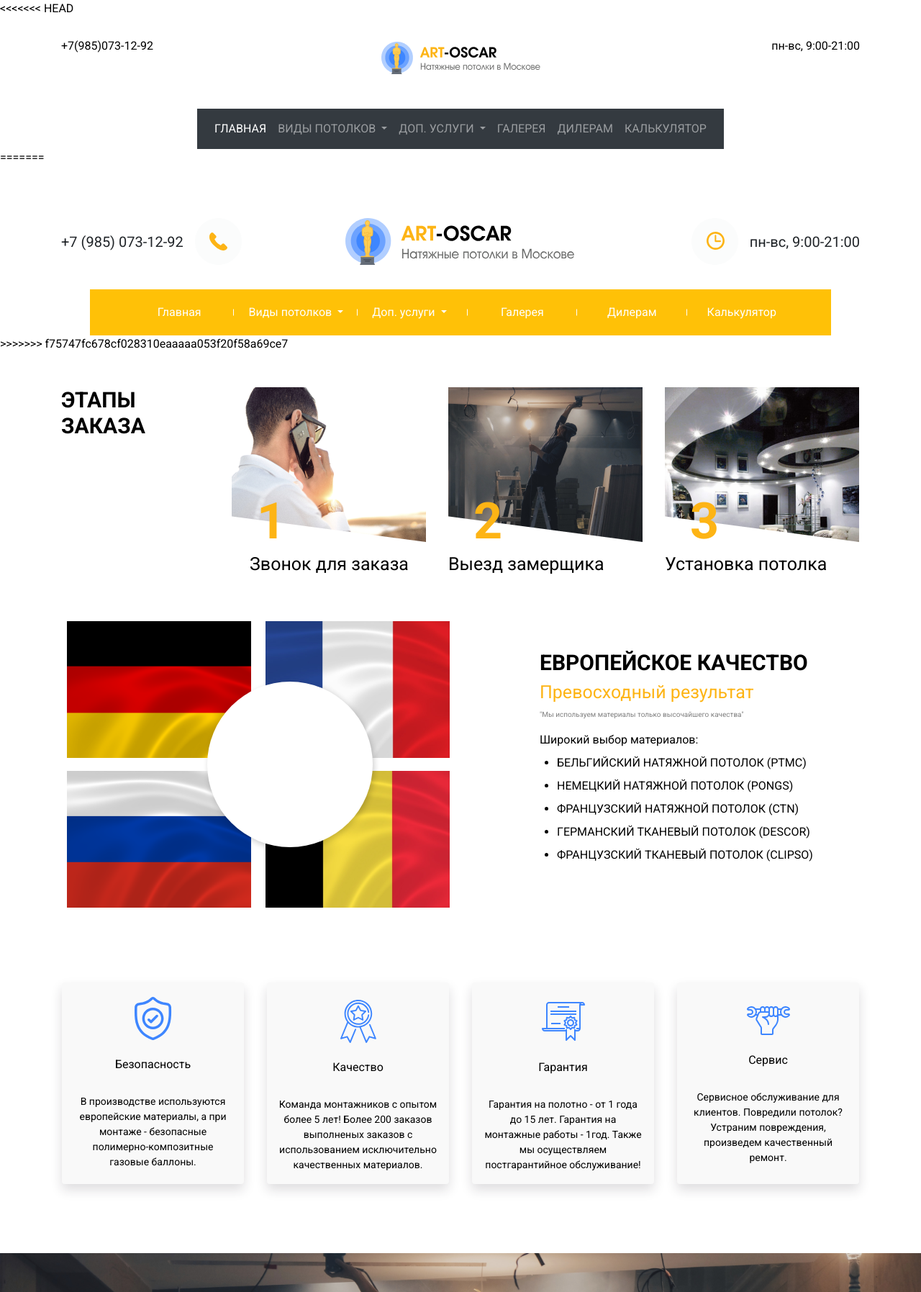
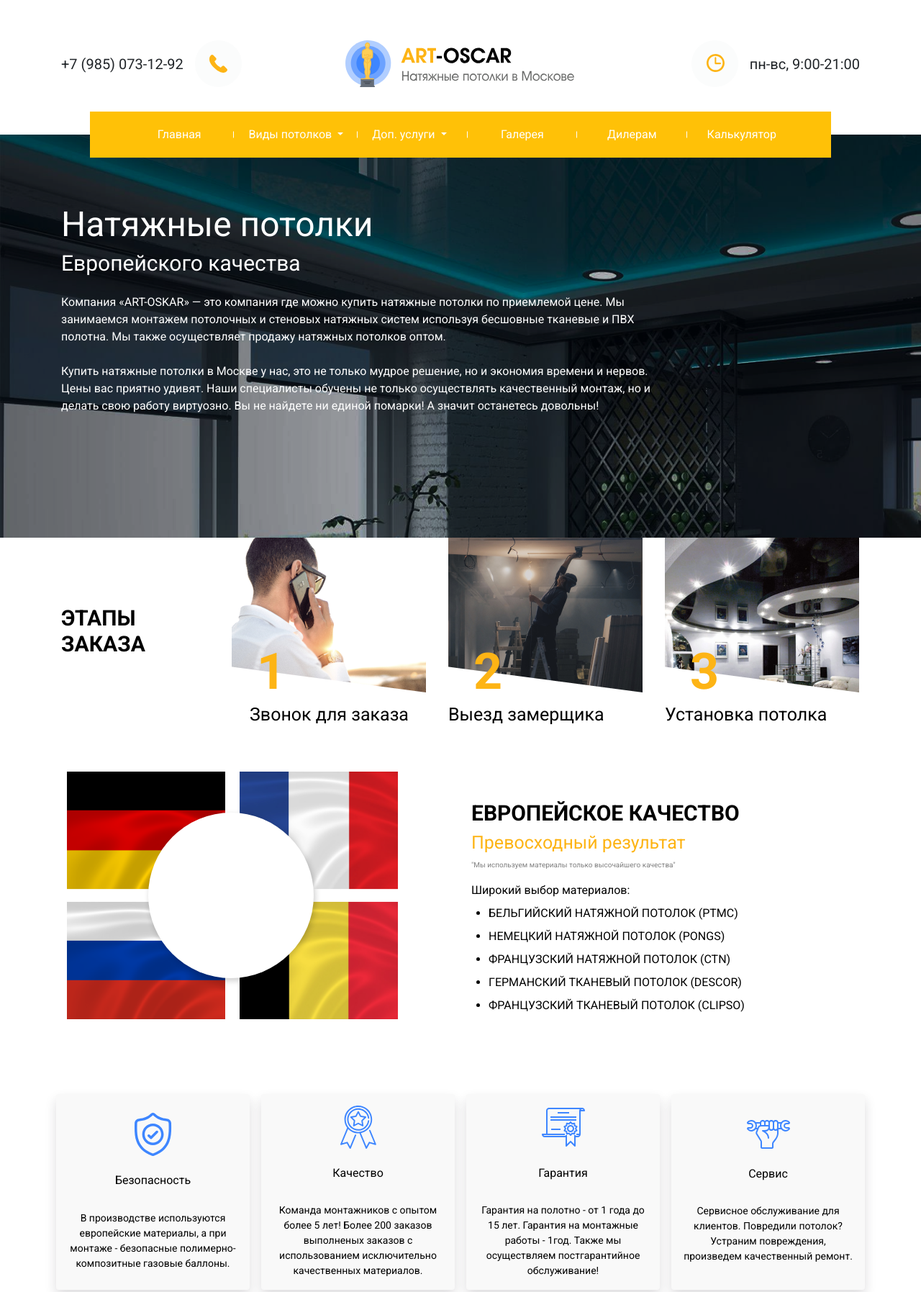
Before and after one commit to KHOnKOgaB/potolki, a website: page src/index.html in a window 1280 px wide. Shown: the top 1795 px of the page at 72% size. Drawn offline with nearby package versions, Linux system fonts and the light colour scheme; files that its build step writes are made by us from their sources; files whose address does not match are found by name.

Commit message:
main page complete

```diff
--- a/src/components/banner.html
+++ b/src/components/banner.html
@@ -1,4 +1,15 @@
 <section class="banner">
+  <div class="container pt-5">
+    <div class="row">
+      <div class="col-9">
+        <h1 class="text-white mt-5">Натяжные потолки</h1>
+        <h2 class="text-white mt-2">Европейского качества</h2>
+        <p class="text-white my-4">Компания «ART-OSKAR» — это компания где можно купить натяжные потолки по приемлемой цене. Мы занимаемся монтажем потолочных и стеновых натяжных систем используя бесшовные тканевые и ПВХ полотна. Мы также осуществляет продажу натяжных потолков оптом. </p>
+        <p class="text-white">Купить натяжные потолки в Москве у нас, это не только мудрое решение, но и экономия времени и нервов. Цены вас приятно удивят. Наши специалисты обучены не только осуществлять качественный монтаж, но и делать свою работу виртуозно. Вы не найдете ни единой помарки! А значит останетесь довольны!</p>
+      </div>
+      <div class="col-3">
 
-
-</section>
+      </div>
+    </div>
+  </div>
+  </section>
--- a/src/components/header.html
+++ b/src/components/header.html
@@ -1,55 +1,4 @@
-<<<<<<< HEAD
-<header>
-  <div class="container">
-    <div class="row d-flex align-items-center justify-content-between">
-      <div class="col --primary"><a>+7(985)073-12-92</a></div>
-      <div class="col text-center"><img src="../img/logo.png" alt=""></div>
-      <div class="col --primary text-right">пн-вс, 9:00-21:00</div>
-    </div>
-    <div class="row justify-content-center mt-5">
-      <nav class="navbar navbar-expand-lg navbar-dark bg-dark">
-        <div class="collapse navbar-collapse" id="navbarNavDropdown">
-          <ul class="navbar-nav --uppercase">
-            <li class="nav-item active">
-              <a class="nav-link" href="#">Главная <span class="sr-only">(current)</span></a>
-            </li>
-            <li class="nav-item dropdown">
-              <a class="nav-link dropdown-toggle" href="#" id="navbarDropdownMenuLink" role="button" data-toggle="dropdown" aria-haspopup="true" aria-expanded="false">
-                Виды потолков
-              </a>
-              <div class="dropdown-menu" aria-labelledby="navbarDropdownMenuLink">
-                <a class="dropdown-item" href="#">Тканевые</a>
-                <a class="dropdown-item" href="#">ПВХ</a>
-                <a class="dropdown-item" href="#">Двухуровневые</a>
-              </div>
-            </li>
-            <li class="nav-item dropdown">
-              <a class="nav-link dropdown-toggle" href="#" id="navbarDropdownMenuLink" role="button" data-toggle="dropdown" aria-haspopup="true" aria-expanded="false">
-                доп. услуги
-              </a>
-              <div class="dropdown-menu" aria-labelledby="navbarDropdownMenuLink">
-                <a class="dropdown-item" href="#">фотопечать</a>
-                <a class="dropdown-item" href="#">натяжные стены</a>
-                <a class="dropdown-item" href="#">точечные светильники</a>
-              </div>
-            </li>
-            <li class="nav-item">
-              <a class="nav-link" href="#">галерея</a>
-            </li>
-            <li class="nav-item">
-              <a class="nav-link" href="#">дилерам</a>
-            </li>
-            <li class="nav-item">
-              <a class="nav-link" href="#">калькулятор</a>
-            </li>
-          </ul>
-        </div>
-      </nav>
-    </div>
-  </div>
-</header>
-=======
-<div class="container">
+<div class="container header">
   <div class="header-main row text-body">
     <div class=" col-4 text-left phone d-flex align-items-center">
       <span class="lead mr-3">+7 (985) 073-12-92</span>
@@ -64,15 +13,16 @@
     </div>
   </div>
   <nav class="header-navbar navbar navbar-expand-lg bg-warning">
-    <ul class="navbar-nav w-100 px-5">
+    <ul class="navbar-nav w-100 px-5 ">
       <li class="nav-item text-center w-100"><a href="" class="nav-link">Главная</a></li>
       <li class="nav-item w-100 dropdown">
         <a class="nav-link dropdown-toggle" href="#" id="navbarDropdown" role="button" data-toggle="dropdown" aria-haspopup="true" aria-expanded="false">
           Виды потолков
         </a>
         <div class="dropdown-menu" aria-labelledby="navbarDropdown">
-          <a class="dropdown-item" href="#">Action</a>
-          <a class="dropdown-item" href="#">Another action</a>
+          <a class="dropdown-item" href="#">Тканевые</a>
+          <a class="dropdown-item" href="#">ПВХ</a>
+          <a class="dropdown-item" href="#">Двухуровневые</a>
         </div>
       </li>
       <li class="nav-item w-100 dropdown">
@@ -80,8 +30,9 @@
           Доп. услуги
         </a>
         <div class="dropdown-menu" aria-labelledby="navbarDropdown">
-          <a class="dropdown-item" href="#">Action</a>
-          <a class="dropdown-item" href="#">Another action</a>
+          <a class="dropdown-item" href="#">Фотопечать</a>
+          <a class="dropdown-item" href="#">Натяжные стены</a>
+          <a class="dropdown-item" href="#">Светильники</a>
         </div>
       </li>
       <li class="nav-item text-center w-100"><a href="" class="nav-link">Галерея</a></li>
@@ -90,4 +41,3 @@
     </ul>
   </nav>
 </div>
->>>>>>> f75747fc678cf028310eaaaaa053f20f58a69ce7
--- a/src/components/potolki.html
+++ b/src/components/potolki.html
@@ -1,13 +1,13 @@
 <section class="container">
   <div class="row">
-    <div class="col-7 position-relative">
-      <img class="m-2" src="../img/flag1.png" alt="">
-      <img class="m-2" src="../img/flag2.png" alt="">
-      <img class="m-2" src="../img/flag3.png" alt="">
-      <img class="m-2" src="../img/flag4.png" alt="">
+    <div class="col-6 position-relative">
+      <img class="m-2 flag" src="../img/flag1.png" alt="">
+      <img class="m-2 flag" src="../img/flag2.png" alt="">
+      <img class="m-2 flag" src="../img/flag3.png" alt="">
+      <img class="m-2 flag" src="../img/flag4.png" alt="">
       <div class="rounded-pill white-circle"></div>
-      </div>
-    <div class="col-5 d-flex justify-content-start flex-column mt-5">
+    </div>
+    <div class="col-6 d-flex justify-content-start flex-column mt-5">
       <h2 class="--uppercase --bold">Европейское качество</h2>
       <h3 class="--orange">Превосходный результат</h3>
       <p class="enot">"Мы используем материалы только высочайшего качества"</p>
@@ -19,6 +19,7 @@
           <li>ГЕРМАНСКИЙ ТКАНЕВЫЙ ПОТОЛОК (DESCOR)</li>
           <li>ФРАНЦУЗСКИЙ ТКАНЕВЫЙ ПОТОЛОК (CLIPSO)</li>
       </ul>
+
     </div>
   </div>
 </section>
--- a/src/components/service.html
+++ b/src/components/service.html
@@ -1,22 +1,22 @@
 <section class="container py-5">
   <div class="row py-5">
-      <div class="col rounded shadow service-block align-items-center justify-content-center d-flex flex-column mx-3 py-3">
+      <div class="col rounded shadow service-block align-items-center justify-content-center d-flex flex-column mx-2 py-3">
         <div class="avatar"><img src="../img/service/bezopasnost.svg" alt=""></div>
         <div class="--primary mt-4 mb-4 service-header"><h4>Безопасность</h4></div>
         <div class="--primary service-text">В производстве используются европейские материалы, а при монтаже - безопасные полимерно-композитные газовые баллоны.</div>
       </div>
-      <div class="col rounded shadow service-block align-items-center justify-content-center d-flex flex-column mx-3 py-3">
-        <div class="avatar mt-2"><img src="../img/service/kachestvo.svg" alt=""></div>
+      <div class="col rounded shadow service-block align-items-center justify-content-center d-flex flex-column mx-2 py-3">
+        <div class="avatar"><img src="../img/service/kachestvo.svg" alt=""></div>
         <div class="--primary mt-4 mb-4 service-header"><h4>Качество</h4></div>
         <div class="--primary service-text">Команда  монтажников с опытом более 5 лет! Более 200 заказов выполненых заказов с использованием исключительно качественных материалов.</div>
       </div>
-      <div class="col rounded shadow service-block align-items-center justify-content-center d-flex flex-column mx-3 py-3">
-        <div class="avatar mt-2"><img src="../img/service/garantiya.svg" alt=""></div>
+      <div class="col rounded shadow service-block align-items-center justify-content-center d-flex flex-column mx-2 py-3">
+        <div class="avatar"><img src="../img/service/garantiya.svg" alt=""></div>
         <div class="--primary mt-4 mb-4 service-header"><h4>Гарантия</h4></div>
         <div class="--primary service-text">Гарантия на полотно - от 1 года до 15 лет. Гарантия на монтажные работы - 1год. Также мы осуществляем постгарантийное обслуживание!</div>
       </div>
-      <div class="col rounded shadow service-block align-items-center justify-content-center d-flex flex-column mx-3 py-3">
-        <div class="avatar mt-2"><img src="../img/service/service.svg" alt=""></div>
+      <div class="col rounded shadow service-block align-items-center justify-content-center d-flex flex-column mx-2 py-3">
+        <div class="avatar"><img src="../img/service/service.svg" alt=""></div>
         <div class="--primary mt-4 mb-4 service-header"><h4>Сервис</h4></div>
         <div class="--primary service-text">Сервисное обслуживание для клиентов. Повредили потолок? Устраним повреждения, произведем качественный ремонт.</div>
       </div>
--- a/src/components/steps.html
+++ b/src/components/steps.html
@@ -1,6 +1,6 @@
-<section class="container">
-    <div class="row py-5">
-      <div class="col --uppercase justify-content-center align-items center">
+<section class="container step-margin">
+    <div class="row pb-5 align-items-center">
+      <div class="col --uppercase h-100 justify-content-center align-items center">
         <h2 class="--bold">этапы<br/>заказа</h2>
       </div>
       <div class="col text-center position-realtive">
--- /dev/null
+++ b/src/components/zayavka.html
@@ -0,0 +1,17 @@
+<section class="feedback">
+  <div class="container">
+    <div class="row py-4 justify-content-center align-items-center">
+      <div class="col-4 text-right">
+        <p>
+          Оставь заявку на выезд замерщика
+          </p>
+      </div>
+      <div class="col-4">
+        <input type="text" class="form-control" placeholder="Введите номер телефона">
+      </div>
+      <div class="col-2">
+        <button type="submit" class="btn btn-secondary my-1">Вызвать мастера</button>
+        </div>
+    </div>
+  </div>
+</section>
--- a/src/scss/base/variables.scss
+++ b/src/scss/base/variables.scss
@@ -14,12 +14,14 @@ $feautersfsize: 16px;
 
 // ---------- Base colors ----------
 $primary: #ffffff;
+$secondary: #000000;
 $dark-black: #000000;
 $black: #201a2b;
 $white: #ffffff;
 $light-white: #fefefe;
 $dark-grey: #858fa6;
 $light-blue: #f9fbfd;
+$orange: #FDB415;
 
 
 // ---------- /Base colors ----------
--- a/src/scss/components/banner.scss
+++ b/src/scss/components/banner.scss
@@ -0,0 +1,4 @@
+.banner {
+  background: url('../img/banner.png') no-repeat 0 0;
+  min-height: 75vh;
+}
--- a/src/scss/components/header.scss
+++ b/src/scss/components/header.scss
@@ -1,5 +1,8 @@
+.header {
+  margin-bottom: -2rem;
+}
 .header-main{
-  padding: 4.5rem 0 2.1rem;
+  padding: 3.5rem 0 2.1rem;
 }
 .header-navbar{
   max-width: 1030px;
--- a/src/scss/components/potolki.scss
+++ b/src/scss/components/potolki.scss
@@ -16,6 +16,9 @@ ul.ceiling {
   position: absolute;
   box-shadow: 2px 3.464px 8px rgba(0, 0, 0, 0.2);
   top: 50%;
-  left: 50%;
+  left: 44%;
   transform: translate(-50%,-50%);
 }
+.flag {
+  max-width: 220px;
+}
--- a/src/scss/components/steps.scss
+++ b/src/scss/components/steps.scss
@@ -1,3 +1,6 @@
+.step-margin {
+  margin-top: -2.5rem;
+}
 .steps {
   position: absolute;
   bottom: 30px;
--- /dev/null
+++ b/src/scss/components/zayavka.scss
@@ -0,0 +1,3 @@
+.feedback {
+  background-color: $orange;
+}
--- a/src/scss/style.scss
+++ b/src/scss/style.scss
@@ -9,4 +9,5 @@
 @import "components/potolki.scss";
 @import "components/garanty.scss";
 @import "components/service.scss";
+@import "components/zayavka.scss";
 @import "components/footer.scss";
```
Also changed, not shown: src/index.html (+1 -0 lines), build/img/banner.png (added), build/index.html, src/img/banner.png (added), 1 other file.
